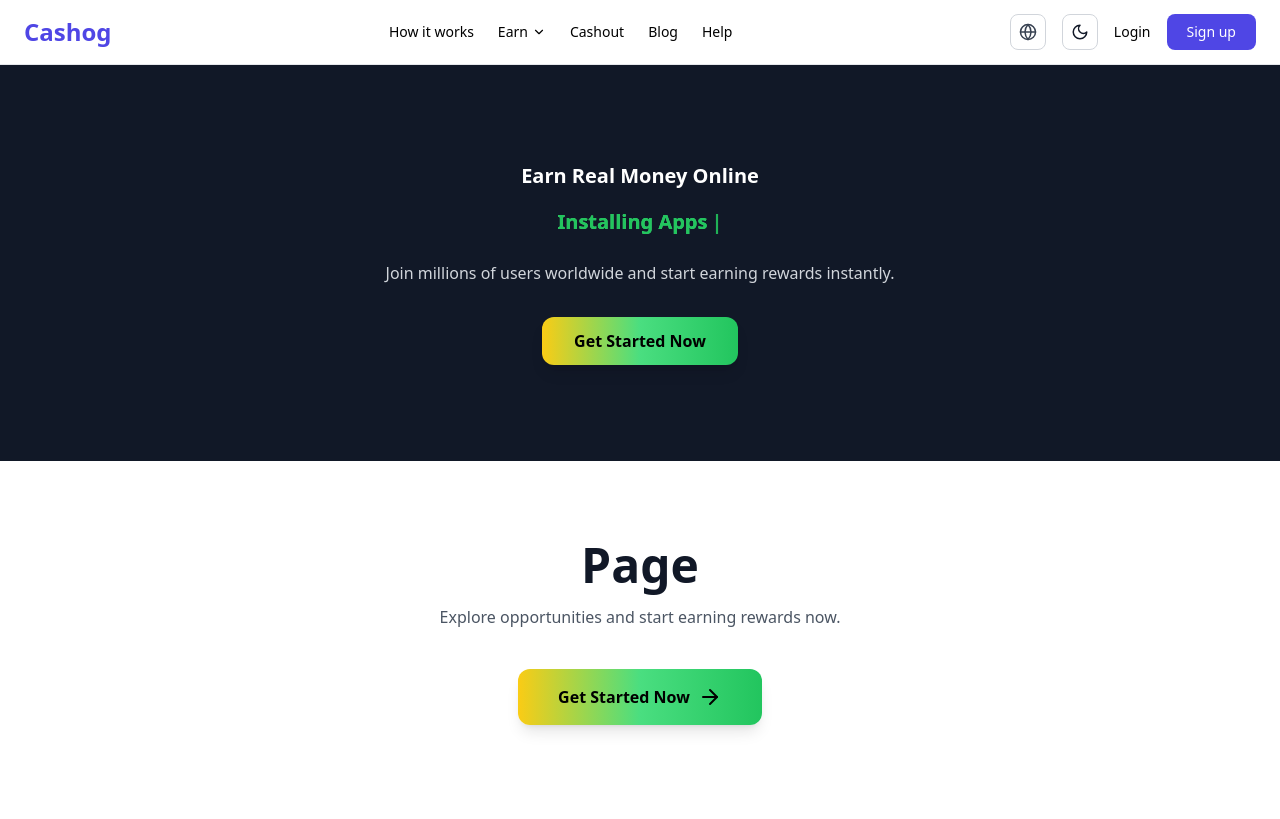
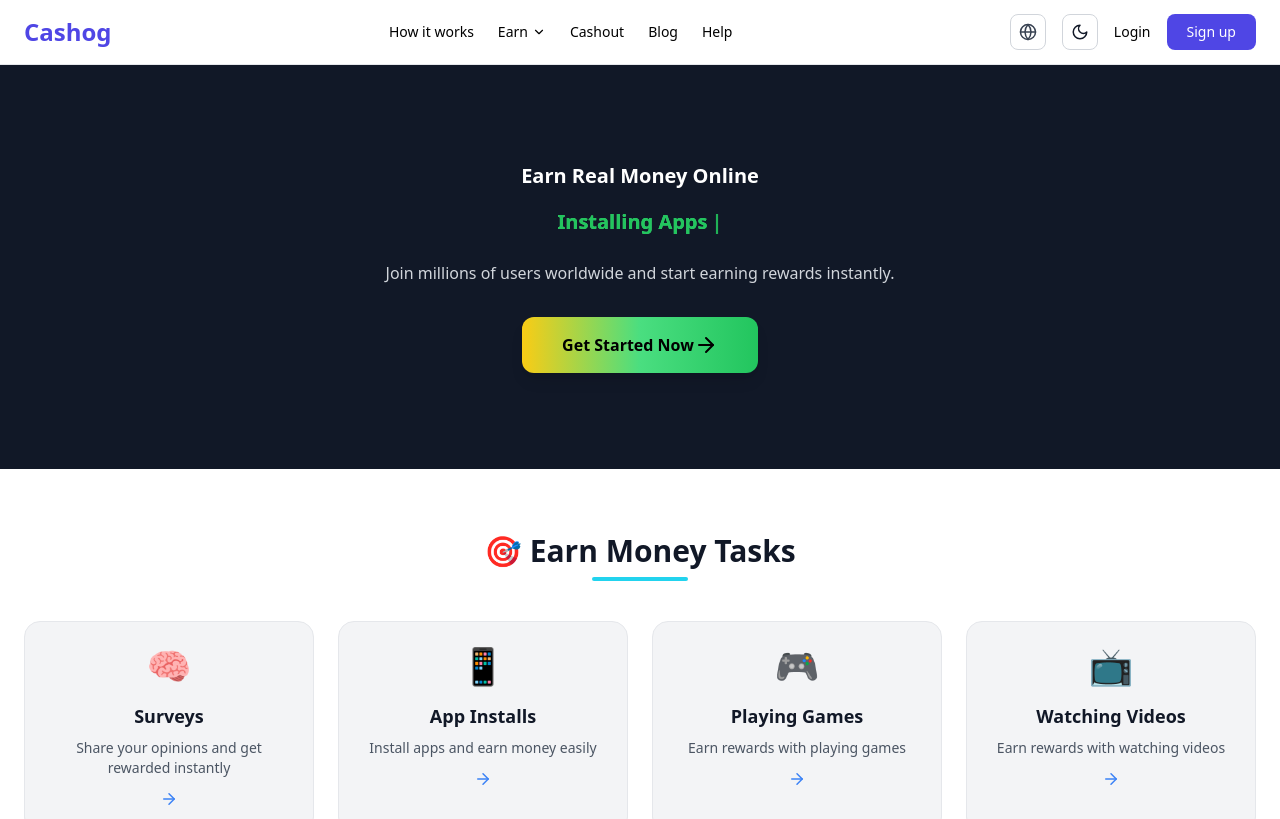
Before and after one commit to tool63/cashin, a Next.js app: page / in a window 1280 px wide. Shown: the top 819 px of the page. Built offline with nearby package versions, Linux system fonts and the light colour scheme.

Commit message:
Update page.tsx

```diff
--- a/app/page.tsx
+++ b/app/page.tsx
@@ -46,7 +46,7 @@ export default function DynamicPage() {
 
       <main className="transition-colors duration-300 bg-white text-gray-900 dark:bg-[#070A14] dark:text-white">
 
-        {/* HERO INLINE */}
+        {/* PAGE HEADER DESIGNED LIKE HERO */}
         <section className="bg-gray-900 text-white">
           <div className="max-w-7xl mx-auto px-4 sm:px-6 lg:px-8 py-24 text-center">
 
@@ -65,39 +65,18 @@ export default function DynamicPage() {
               Join millions of users worldwide and start earning rewards instantly.
             </p>
 
-            {/* HERO CTA */}
+            {/* CTA */}
             <Link href="/signup">
               <motion.span
                 whileHover={{ scale: 1.05 }}
                 whileTap={{ scale: 0.97 }}
-                className="inline-flex items-center justify-center bg-gradient-to-r from-yellow-400 via-green-400 to-green-500 text-black px-8 py-3 rounded-xl font-semibold shadow-lg text-sm sm:text-base"
+                className="inline-flex items-center justify-center bg-gradient-to-r from-yellow-400 via-green-400 to-green-500 text-black px-10 py-4 rounded-xl font-semibold shadow-lg text-sm sm:text-base"
               >
-                Get Started Now
+                Get Started Now <ArrowRight />
               </motion.span>
             </Link>
 
           </div>
-        </section>
-
-        {/* PAGE HEADER */}
-        <section className="max-w-7xl mx-auto px-6 py-20 text-center">
-          <h1 className="text-3xl md:text-5xl font-bold mb-4">
-            {option ? option[1] : slug ? slug.replace("-", " ").charAt(0).toUpperCase() + slug.slice(1) : "Page"}
-          </h1>
-          <p className="text-gray-600 dark:text-gray-400 mb-10">
-            {option
-              ? `Start earning by ${option[1].toLowerCase()} today on Cashog!`
-              : "Explore opportunities and start earning rewards now."}
-          </p>
-          <Link href="/signup">
-            <motion.span
-              whileHover={{ scale: 1.05 }}
-              whileTap={{ scale: 0.97 }}
-              className="inline-flex items-center gap-2 bg-gradient-to-r from-yellow-400 via-green-400 to-green-500 text-black px-10 py-4 rounded-xl font-semibold shadow-lg"
-            >
-              Get Started Now <ArrowRight />
-            </motion.span>
-          </Link>
         </section>
 
         {/* TASKS GRID */}
```
